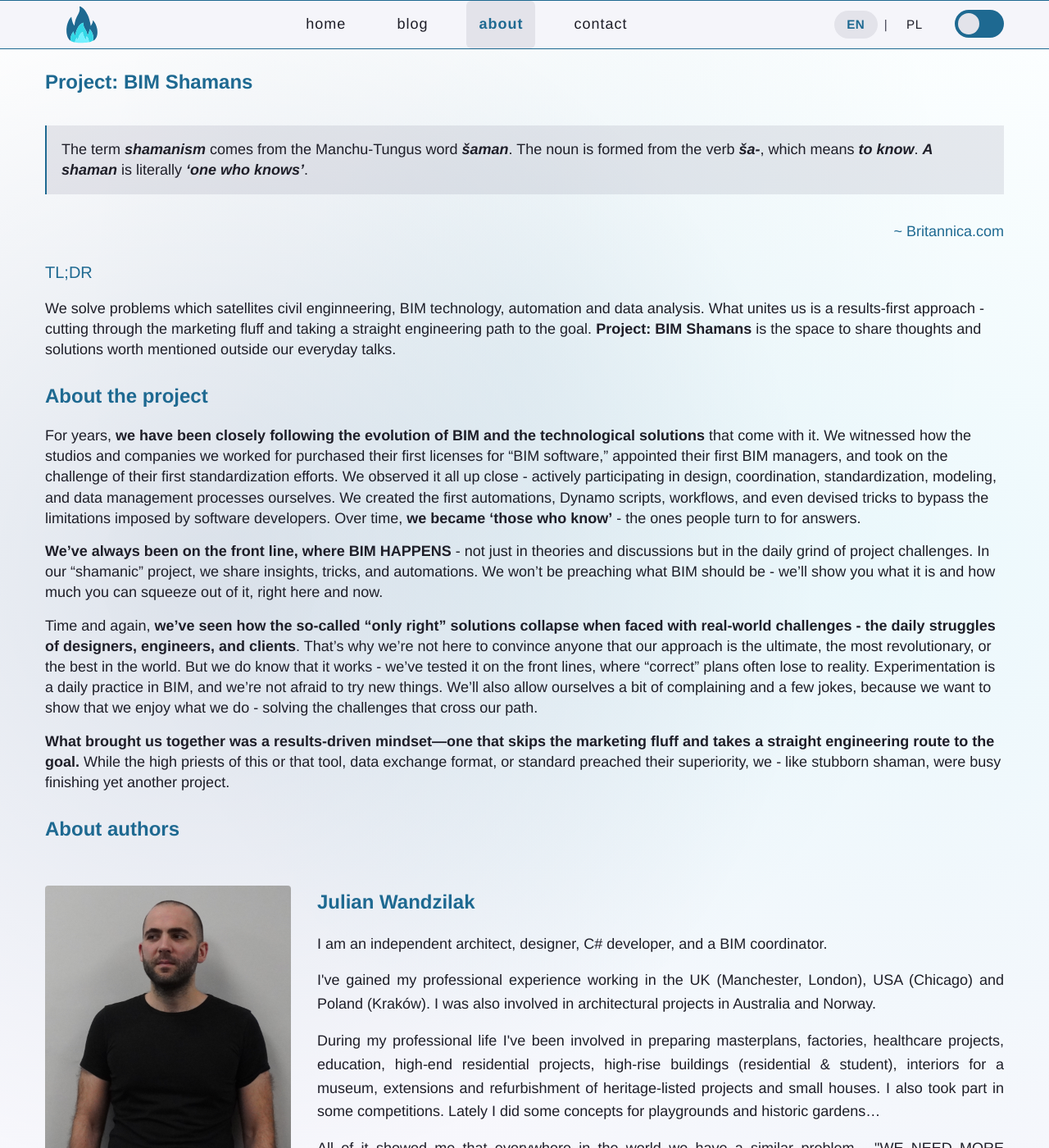
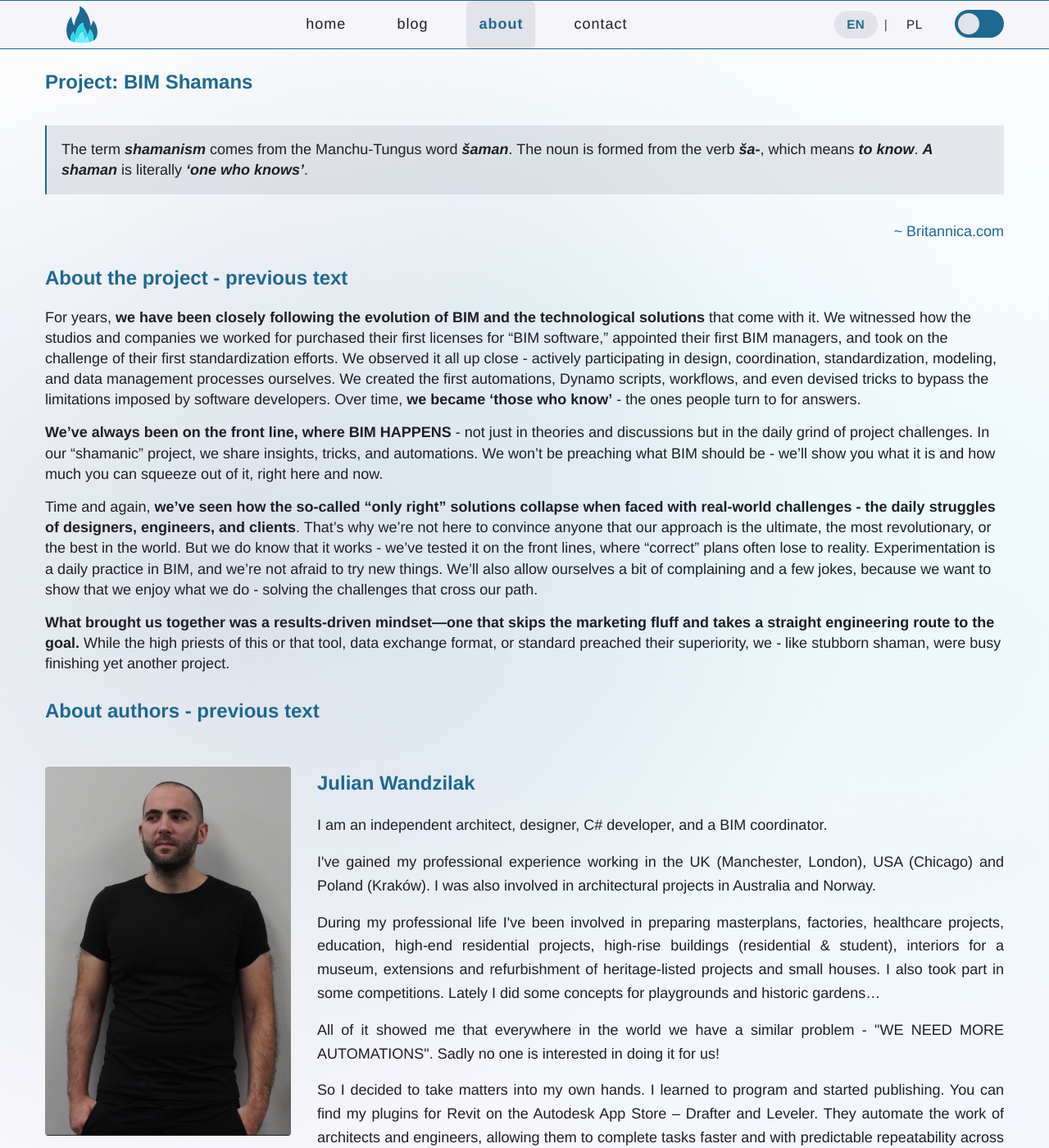
Before and after one commit to W7k-J/BimShamans, a Jekyll site: the page built from en/about.md, in a window 1280 px wide and 1400 px high. Shown: the whole window at 82% size. Built offline with Jekyll 4.4.1, drawn with Linux system fonts in a browser that asks for light colours; some web fonts are replaced.

Commit message:
Wygaszenie strony about

```diff
--- a/_layouts/default.html
+++ b/_layouts/default.html
@@ -83,7 +83,7 @@
 
                 <!-- About with dropdown menu -->
                 <div class="dropdown-wrapper">
-                    <a href="{{ site.baseurl }}/{{ page.lang }}/about/" class="{% if page.url contains '/about' or page.url contains '/project' or page.url contains '/authors' %}active{% endif %}">{{ t.about }}</a>
+                    <a role="button" onclick="return false" class="{% if page.url contains '/about' or page.url contains '/project' or page.url contains '/authors' %}active{% endif %}">{{ t.about }}</a>
                     <div class="dropdown-menu">
                         {% if page.lang == 'pl' %}
                             <a href="{{ site.baseurl }}/{{ page.lang }}/project/">Projekt</a>
--- a/en/about.md
+++ b/en/about.md
@@ -11,10 +11,7 @@
 > The term **_shamanism_** comes from the Manchu-Tungus word **_šaman_**. The noun is formed from the verb **_ša-_**, which means **_to&nbsp;know_**. **_A shaman_** is literally **_'one who knows'_**.
 <p style="text-align: right;"><a href="https://www.britannica.com/topic/shamanism">~ Britannica.com</a></p>
 
-#### TL;DR
-We solve problems which satellites civil enginneering, BIM technology, automation and data analysis. What unites us is a results-first approach - cutting through the marketing fluff and taking a straight engineering path to the goal. **Project: BIM Shamans** is the space to share thoughts and solutions worth mentioned outside our everyday talks.
-
-## About the project
+## About the project - previous text
 
 For years, **we have been closely following the evolution of BIM and the technological solutions** that come with it. We witnessed how the studios and companies we worked for purchased their first licenses for “BIM software,” appointed their first BIM managers, and took on the challenge of their first standardization efforts. We observed it all up close - actively participating in design, coordination, standardization, modeling, and data management processes ourselves. We created the first automations, Dynamo scripts, workflows, and even devised tricks to bypass the limitations imposed by software developers. Over time, **we became 'those who know'** - the ones people turn to for answers.
 
@@ -24,7 +21,7 @@
 
 **What brought us together was a results-driven mindset—one that skips the marketing fluff and takes a straight engineering route to the goal.** While the high priests of this or that tool, data exchange format, or standard preached their superiority, we - like stubborn shaman, were busy finishing yet another project.
 
-## About authors
+## About authors - previous text
 
 <div class="authors-container">
     <div class="author-card">
```
Also changed, not shown: pl/about.md (+2 -2 lines).
